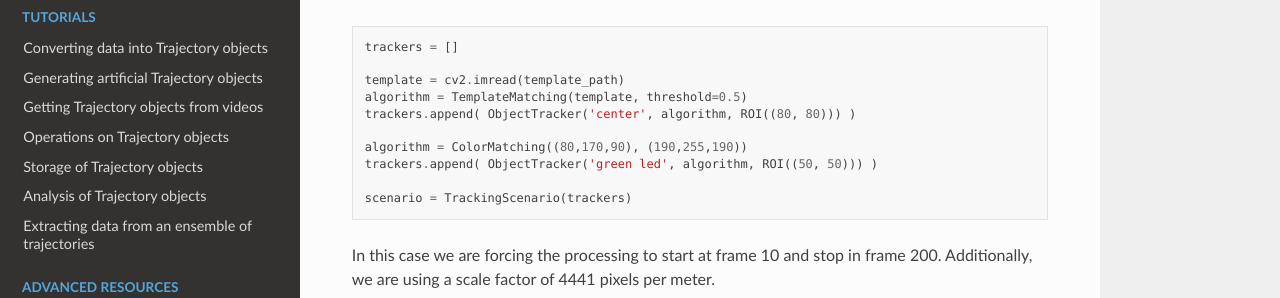
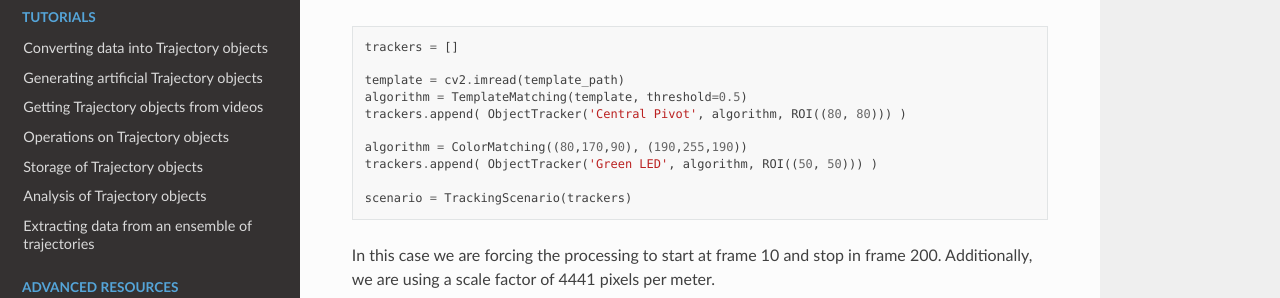
Before and after one commit to yupidevs/yupi, a Sphinx documentation site: the page built from docs/source/examples/example3.rst, in a window 1280 px wide and 900 px high, scrolled down 1242 px. Shown: the part 153-451 px from the top of the window. Built offline with Sphinx 7.4.7 and the Read the Docs theme 2.0.0, drawn with Linux system fonts in a browser that asks for light colours.

Commit message:
Update example 3

```diff
--- a/docs/source/examples/example3.rst
+++ b/docs/source/examples/example3.rst
@@ -82,10 +82,10 @@ green LED coupled with the wheel using ColorMatching algorithm.
 
    template = cv2.imread(template_path)
    algorithm = TemplateMatching(template, threshold=0.5)
-   trackers.append( ObjectTracker('center', algorithm, ROI((80, 80))) )
+   trackers.append( ObjectTracker('Central Pivot', algorithm, ROI((80, 80))) )
 
    algorithm = ColorMatching((80,170,90), (190,255,190))
-   trackers.append( ObjectTracker('green led', algorithm, ROI((50, 50))) )
+   trackers.append( ObjectTracker('Green LED', algorithm, ROI((50, 50))) )
 
    scenario = TrackingScenario(trackers)
 
```
Also changed, not shown: docs/source/images/polar_offset.png.
